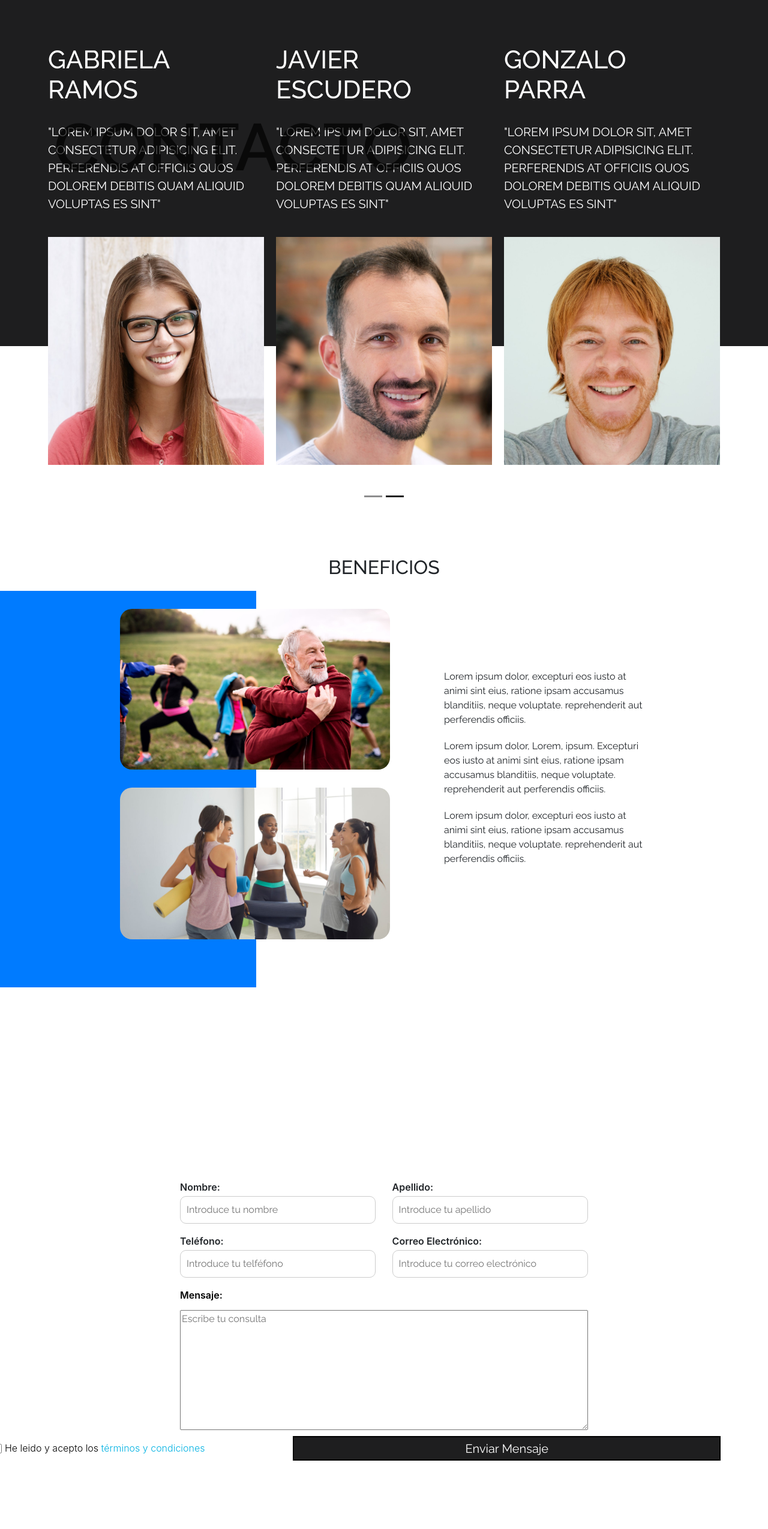
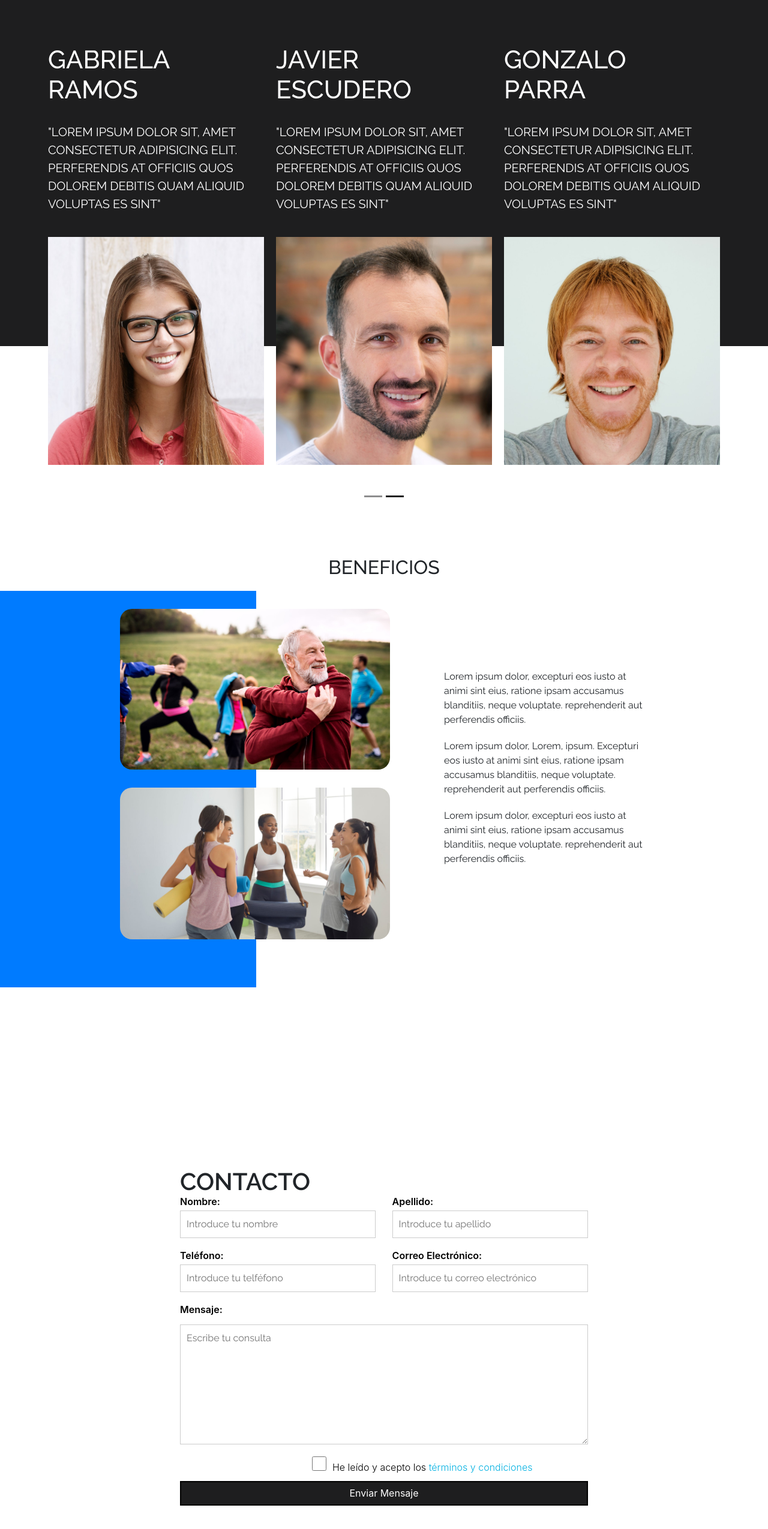
Before and after one commit to GabrielaRamos79/inner_visual_final_project, a React (Vite) app in the folder client/InnerVisual/: page / in a window 1280 px wide. Shown: the part 1541-4090 px from the top of the page at 60% size. Built offline with nearby package versions, Linux system fonts and the light colour scheme.

Commit message:
style contact and jobs

```diff
--- a/client/InnerVisual/src/components/contact/Contact.jsx
+++ b/client/InnerVisual/src/components/contact/Contact.jsx
@@ -83,8 +83,8 @@ const Contact = () => {
     <>
       <div className='jobs-container-contact-with-us'>
 
-        <h1 className='titleJobs-container-contact-with-us'>CONTACTO</h1>
-        <br />
+        <h2 className='titleJobs-container-contact-with-us'>CONTACTO</h2>
+
 
         <form onSubmit={handleSubmit}>
 
@@ -160,15 +160,16 @@ const Contact = () => {
                     />
                   </div>
                   <div className="input-group-terms-contact-with-us">
+                    <div className="checkbox-label-container">
                       <input
                         type="checkbox"
-                      id="accept-terms-contact-with-us"
+                        id="terms-contact-with-us"
                         checked={acceptTerms}
                         onChange={(e) => setAcceptTerms(e.target.checked)}
                         onBlur={() => setAcceptTermsTouched(true)}
                       />
-                    <label htmlFor="accept-terms-contact-with-us">He leido y acepto los <a href="/terminos-y-condiciones" target="_blank" rel="noopener noreferrer">términos y condiciones</a></label>
-
+                      <label htmlFor="terms-contact-with-us">He leído y acepto los <a href="/terminos-y-condiciones" target="_blank" rel="noopener noreferrer">términos y condiciones</a></label>
+                    </div>
                     <div className="submit-button-wrapper-contact-with-us">
                       <button type="submit" className="submit-button-contact-with-us">Enviar Mensaje</button>
                     </div>
--- a/client/InnerVisual/src/components/contact/contact.css
+++ b/client/InnerVisual/src/components/contact/contact.css
@@ -5,23 +5,16 @@
 
 .titleJobs-container-contact-with-us {
 
-  font-family: 'Raleway', sans-serif; /* Asegúrate de que la fuente Raleway esté disponible */
-  width: 1046px;
-  font-size: 110px;
+  font-family: 'Raleway', sans-serif;
+  font-size: 40px;
   font-weight: 600;
-  line-height: 130px;
+  line-height: 1.2;
+  margin: 0;
   text-align: left;
-  /*background: #353333;*/
-  opacity: 0.7; /* Ajusta la opacidad según sea necesario */
-  color: black; /* Asegura que el texto sea visible contra el fondo oscuro */
-  position: absolute;
-  top: 1722px;
-  left: 90px;
-  z-index: 1; /* Para asegurarse de que el título se muestre por encima de otros elementos */
-  /* margin: 0;
-  font-size: 110px;
-  white-space: nowrap;
-  line-height: 1.2; */
+}
+.titleJobs-container-contact-with-us.subtitle {
+  font-size: 20px;
+  font-weight: 400;
 }
 
 .jobs-section-contact-with-us {
@@ -33,7 +26,6 @@
   max-width: 800px;
   margin: 0 auto;
   background-color: #f9f9f9;
-  border-radius: 10px;
   box-shadow: 0 0 10px rgba(0, 0, 0, 0.1);
 }
 
@@ -94,11 +86,9 @@
 .input-group-email-contact-with-us label {
   align-self: flex-start;
   margin-bottom: 5px;
-
   width: 206px;
   height: 19px;
   gap: 0px;
-  /* opacity: 0; */
   font-family: 'Inter', sans-serif;
   font-size: 16px;
   font-weight: 600;
@@ -112,17 +102,16 @@
   padding: 10px;
   margin-bottom: 10px;
   border: 1px solid #ccc;
-  border-radius: 10px;
   box-sizing: border-box;
 }
 
 .textarea-field {
   resize: vertical;
   height: 200px;
-  width: 100%;
 }
 
-.input-group-message-contact-with-us {
+.input-group-message-contact-with-us,
+.input-group-terms-contact-with-us {
   display: flex;
   flex-direction: column;
   align-items: center;
@@ -136,58 +125,68 @@
   width: 206px;
   height: 19px;
   gap: 0px;
-  /* opacity: 0; */
   font-family: 'Inter', sans-serif;
   font-size: 16px;
   font-weight: 600;
   line-height: 19.36px;
   text-align: left;
-  /* background: #1E1E1F; */
-  color: black; /* Asegúrate de que el texto sea visible contra el fondo oscuro */
+  color: black;
   margin-bottom: 5px;
 
 }
 .input-group-terms-contact-with-us {
   display: flex;
+
   align-items: center;
-  margin-bottom: 10px;
-  width: auto;
-  justify-content: flex-start;
-  gap: 0px;
+  gap: 10px;
+  width: 100%;
+
+}
+.checkbox-container {
+  display: flex;
+  align-items: center;
+  gap: 10px;
+}
+
+.checkbox-label-container input[type="checkbox"] {
+  margin-right: 10px; /* Espacio entre el checkbox y la etiqueta */
+}
+
+.checkbox-label-container label {
+  font-family: 'Inter', sans-serif;
+  font-size: 16px;
+  font-weight: 300;
+  line-height: 19.36px;
+  text-align: left;
+  color: black;
+  margin: 0;
+  white-space: nowrap;
+}
+
+.checkbox-label-container a {
+  color: #00B1E2;
+  text-decoration: none;
+}
+
+.checkbox-label-container a:hover {
+  text-decoration: underline;
 }
 
 .input-group-terms-contact-with-us input[type="checkbox"] {
   width: 24px;
   height: 24px;
-  top: 2197px;
-  left: 90px;
-  gap: 0px;
   border: 0.5px solid #000000;
-  /* opacity: 0; */
-  margin-right: 5px;
-  /* width: 24px;
-  height: 24px;
-  border: 0.5px solid #000000;
-  opacity: 0;
-  margin-right: 5px; */
+  margin-right: 10px;
 }
 
  .input-group-terms-contact-with-us label {
-  width: 565px;
-  height: 19px;
-  top: 2199px;
-  left: 131px;
-  gap: 0px;
-  /* opacity: 0; */
   font-family: 'Inter', sans-serif;
   font-size: 16px;
   font-weight: 300;
   line-height: 19.36px;
   text-align: left;
-  /* background: #1E1E1F; */
   color: black;
   margin: 0;
-
 }
 
 .input-group-terms-contact-with-us a {
@@ -203,23 +202,19 @@
 }
 .submit-button-wrapper-contact-with-us {
   display: flex;
-  justify-content: center;
-  width: 100%;
+  justify-content: flex-end;
+  width:100%;
 }
 
 .submit-button-contact-with-us {
-  width: 713px;
+  width: 50%;
   height: 41px;
-  top: 2188px;
-  left: 799px;
-  gap: 0px;
   background: #1E1E1F;
   border: 2px solid #000000;
   color: white;
   cursor: pointer;
   font-size: 20px;
   text-align: center;
-  margin: 0 auto;
 
 }
 
@@ -228,7 +223,6 @@
   background-color: #f44336;
   color: white;
   margin-bottom: 15px;
-  border-radius: 4px;
   width: 80%;
   text-align: center;
   position: relative;
--- a/client/InnerVisual/src/components/jobs/Jobs.jsx
+++ b/client/InnerVisual/src/components/jobs/Jobs.jsx
@@ -18,13 +18,14 @@ const Jobs = () => {
   const [message, setMessage] = useState('');
   const [messageTouched, setMessageTouched] = useState(false);
 
+  const [acceptTerms, setAcceptTerms] = useState(false);
+  const [acceptTermsTouched, setAcceptTermsTouched] = useState(false);
+
   const emailRegex = /^\S+@\S+\.\S+$/;
   const telephoneRegex = /^\d{9}$/;
 
   const handleSubmit = async (e) => {
     e.preventDefault();
-
-    let hasError = false;
 
     if (!name.trim()) {
       CustomSweetAlertError('El nombre es obligatorio.');
@@ -54,6 +55,11 @@ const Jobs = () => {
       setMessageTouched(true);
       return;
     }
+    if (!acceptTerms) {
+      CustomSweetAlertError('Debes aceptar el tratamiento de datos.');
+      setAcceptTermsTouched(true);
+      return;
+    }
 
     CustomSweetAlertOk('Mensaje enviado correctamente, nuestro administrador se pondará en contacto usted. Gracias');
 
@@ -62,31 +68,30 @@ const Jobs = () => {
     setTelephone('');
     setEmail('');
     setMessage('');
+    setAcceptTerms('');
 
     setNameTouched(false);
     setSurnameTouched(false);
     setTelephoneTouched(false);
     setEmailTouched(false);
     setMessageTouched(false);
-
-
+    setAcceptTermsTouched(false);
   };
 
   return (
     <>
-      <div className='jobs-container-contact-work-with-us'>
+      <div className='jobs-container-jobs-work-with-us'>
+
         <div className='container-title-Jobs'>
           <h2 className='titleJobs-jobs-work-with-us'>WORK WITH US</h2>
           <br></br>
           <h1 className='subtitleJobs-jobs-work-with-us'>Aqui te invitamos a que trabajes con nosotros, cuentanos sobre ti </h1>
          </div>
+
+         <div className="contact-form-jobs-work-with-us">
           <form onSubmit={handleSubmit}>
 
-              <div className="contact-form-jobs-work-with-us">
 
-                    <div className="input-group-name-jobs-work-with-us-row">
-
-                      <div className="input-group-name-jobs-work-with-us">
                         <label htmlFor="name-jobs-work-with-us">Nombre:</label>
                         <input
                           type="text"
@@ -97,9 +102,7 @@ const Jobs = () => {
                           onBlur={() =>  setNameTouched(true)}
                           className={`input-field ${nameTouched && !name.trim() ? 'error' : ''}`}
                       />
-                      </div>
 
-                      <div className="input-group-surname-jobs-work-with-us">
                        <label htmlFor="surname-contact-work-with-us">Apellido:</label>
                         <input
                           type="text"
@@ -110,13 +113,7 @@ const Jobs = () => {
                           onBlur={() =>  setSurnameTouched(true)}
                           className={`input-field ${surnameTouched && !surname.trim() ? 'error' : ''}`}
                         />
-                      </div>
 
-                    </div>
-
-                    <div className="input-group-jobs-work-row">
-
-                      <div className="input-group-telephone-jobs-work-with-us">
                         <label htmlFor="telephone-contact-work-with-us">Teléfono:</label>
                         <input
                           type="tel"
@@ -127,9 +124,7 @@ const Jobs = () => {
                           onBlur={() =>setTelephoneTouched(true)}
                           className={`input-field ${telephoneTouched && (!telephone.trim() || !telephoneRegex.test(telephone)) ? 'error' : ''}`}
                         />
-                      </div>
 
-                      <div className="input-group-email-jobs-work-with-us">
                         <label htmlFor="email-jobs-work-with-us">Correo Electrónico:</label>
                         <input
                           type="email"
@@ -140,11 +135,6 @@ const Jobs = () => {
                           onBlur={() => setEmailTouched(true)}
                           className={`input-field half-width ${emailTouched && !emailRegex.test(email) ? 'error' : ''}`}
                         />
-                      </div>
-
-                    </div>
-
-                    <div className="input-group-message-jobs-work-with-us">
                          <label htmlFor="message-jobs-work-with-us">Mensaje:</label>
                           <textarea
                             id="message-jobs-work-with-us"
@@ -154,13 +144,22 @@ const Jobs = () => {
                             onBlur={() => setMessageTouched(true)}
                             className={`textarea-field ${messageTouched && message.length < 5 ? 'error' : ''}`}
                           />
+                        <div className="input-group-terms-work-with-us">
+                          <input
+                            type="checkbox"
+                            id="terms-work-with-us"
+                            checked={acceptTerms}
+                            onChange={(e) => setAcceptTerms(e.target.checked)}
+                            onBlur={() => setAcceptTermsTouched(true)}
+                          />
+                          <label htmlFor="terms-work-with-us">He leido y acepto los <a href="/terminos-y-condiciones" target="_blank" rel="noopener noreferrer">términos y condiciones</a></label>
+                        </div>
+                          <div className="submit-button-jobs-work-with-us">
+                              <button type="submit" className="submit-button-jobs-work-with-us">Enviar Mensaje</button>
                           </div>
 
-                    <div className="submit-button-wrapper-jobs-with-us">
-                        <button type="submit" className="submit-button-jobs-with-us">Enviar Mensaje</button>
+            </form>
             </div>
-              </div>
-            </form>
           </div>
         </>
     );
--- a/client/InnerVisual/src/components/jobs/jobs.css
+++ b/client/InnerVisual/src/components/jobs/jobs.css
@@ -1,170 +1,135 @@
 .jobs-container-jobs-work-with-us {
-  text-align: center;
-  padding: 300px;
+  background: #EEEEEE;
+  padding: 50px;
   display: flex;
   justify-content: space-between;
 }
 
 .container-title-jobs {
   text-align: left;
-  width: 473px;
-  height: 258px;
-  gap: 0px;
-  opacity: 0;
+  width: 50%;
+  padding: 20px;
+}
+.titleJobs-jobs-work-with-us {
   font-family: Raleway;
-  font-size: 110px;
+  font-size: 40px;
   font-weight: 600;
-  line-height: 129.14px;
-  text-align: left;
-  background: #FFFFFF;
+  line-height: 1.2;
+  margin: 0;
 }
+
 .subtitleJobs-jobs-work-with-us {
-  width: 565px;
-  height: 151px;
-  gap: 0px;
-  opacity: 0;
   font-family: Inter;
   font-size: 20px;
   font-weight: 400;
-  line-height: 24.2px;
-  text-align: left;
-  background: #1E1E1F;
-}
-
-/* .titleJobs {
-  margin: 0;
-  font-size: 24px;
-  white-space: nowrap;
   line-height: 1.2;
-}*/
-
-.jobs-section-jobs-work-with-us {
-  text-align: center;
-  display: flex;
-  flex-direction: column;
-  align-items: center;
-  padding: 20px;
-  max-width: 800px;
-  margin: 0 auto;
-  background-color: #f9f9f9;
-  border-radius: 10px;
-  box-shadow: 0 0 10px rgba(0, 0, 0, 0.1);
-}
-
-.jobs-section-jobs-work-with-us form {
-  display: flex;
-  flex-direction: column;
-  align-items: center;
-  gap: 10px;
-  justify-content: center;
-  width: 100%;
 }
 
 .contact-form-jobs-work-with-us {
+  width: 45%;
+  padding: 20px;
+}
+
+.contact-form-jobs-work-with-us form {
   display: flex;
   flex-direction: column;
-  align-items: center;
-  gap: 10px;
-  justify-content: center;
-  width: 100%;
-  align-self: flex-end;
 }
 
-.input-group-name-jobs-work-with-us-row,
-.input-group-contact-work-row {
-  display: flex;
-  flex-direction: row;
-  justify-content: space-between;
-  width: 100%;
-}
-
-.input-group-name-jobs-work-with-us,
-.input-group-surname-jobs-work-with-us,
-.input-group-telephone-jobs-work-with-us,
-.input-group-email-jobs-work-with-us {
-  display: flex;
-  flex-direction: column;
-  width: 48%;
-}
-
-.input-group-name-jobs-work-with-us {
-  align-items: flex-start;
-}
-
-.input-group-surname-jobs-work-with-us {
-  align-items: flex-end;
-}
-
-.input-group-email-jobs-work-with-us,
-.input-group-telephone-jobs-work-with-us {
-  align-items: flex-start;
-}
-
-.input-group-email-jobs-work-with-us {
-  margin-left: 2%;
-}
-
-.input-group-name-jobs-work-with-us label,
-.input-group-surname-jobs-work-with-us label,
-.input-group-telephone-jobs-work-with-us label,
-.input-group-email-jobs-work-with-us label {
-  align-self: flex-start;
-  margin-bottom: 5px;
-}
-
-.input-field {
+.input-field, .textarea-field {
   width: 100%;
   padding: 10px;
   margin-bottom: 10px;
   border: 1px solid #ccc;
-  border-radius: 10px;
   box-sizing: border-box;
 }
 
 .textarea-field {
   resize: vertical;
   height: 200px;
-  width: 100%;
 }
 
-.input-group-message-jobs-work-with-us {
+.input-group-terms-work-with-us {
   display: flex;
-  flex-direction: column;
   align-items: center;
-  gap: 10px;
-  justify-content: center;
-  width: 100%;
+  margin-bottom: 10px;
+  width: auto;
+  justify-content: flex-start;
+  gap: 0px;
 }
 
-.input-group-message-jobs-work-with-us label {
-  align-self: flex-start;
-  width: 100%;
-  margin-bottom: 5px;
+.input-group-terms-work-with-us input[type="checkbox"] {
+  width: 24px;
+  height: 24px;
+  gap: 0px;
+  border: 0.5px solid #000000;
+  margin-right: 5px;
 }
 
-.submit-button-wrapper-jobs-work-with-us {
+ .input-group-terms-work-with-us label {
+  width: 713px;
+  height: 19px;
+  font-family: 'Inter', sans-serif;
+  font-size: 16px;
+  font-weight: 300;
+  line-height: 19.36px;
+  text-align: left;
+  color: black;
+  margin: 0;
+
+}
+
+.input-group-terms-work-with-us a {
+  color: #00B1E2;
+  text-decoration: none;
+}
+
+.input-group-terms-work-with-us a:hover {
+  text-decoration: underline;
+}
+.error {
+  border: 1px solid red;
+}
+.submit-button-wrapper-contact-with-us,
+.submit-button-wrapper-work-with-us {
   display: flex;
   justify-content: center;
   width: 100%;
 }
-
+.submit-button-contact-with-us,
 .submit-button-jobs-work-with-us {
-  padding: 10px 20px;
+  width: 713px;
+  height: 41px;
+  background: #1E1E1F;
+  border: 2px solid #000000;
+  color: #FFFFFF;
+  font-family: 'Inter', sans-serif;
+  font-size: 16px;
+  font-weight: 400;
+  line-height: 19.36px;
+  cursor: pointer;
+  transition: background-color 0.3s ease-in-out;
+}
+.submit-button-contact-with-us:hover,
+.submit-button-jobs-work-with-us:hover {
+  background: #4d4d4e;
+}
+label {
+  align-self: flex-start;
+  margin-bottom: 5px;
+  width: 206px;
+  height: 19px;
+  font-family: 'Inter', sans-serif;
+  font-size: 16px;
+  font-weight: 600;
+  line-height: 19.36px;
+  text-align: left;
   color: black;
-  border: none;
-  border-radius: 20px;
-  cursor: pointer;
-  font-size: 20px;
-  text-align: center;
-  margin: 0 auto;
 }
-
 .alert {
   padding: 20px;
   background-color: #f44336;
   color: white;
   margin-bottom: 15px;
-  border-radius: 4px;
   width: 80%;
   text-align: center;
   position: relative;
@@ -180,41 +145,36 @@
 }
 
 @media (max-width: 768px) {
-  .jobs-section-jobs-work-with-us {
-    padding: 10px;
+  .jobs-container-contact-work-with-us {
+    flex-direction: column;
+    align-items: center;
   }
 
-  .contact-form-jobs-work-with-us {
+  .container-title-Jobs, .contact-form-jobs-work-with-us {
     width: 100%;
   }
 
-  .titleJobs {
-    font-size: 18px;
+  .titleJobs-jobs-work-with-us {
+    font-size: 24px;
   }
 
-  .submit-button-jobs-work-with-us {
+  .submit-button-jobs-with-us {
     font-size: 16px;
     padding: 8px 16px;
   }
 }
 
 @media (max-width: 480px) {
-  .titleJobs {
-    font-size: 16px;
+  .titleJobs-jobs-work-with-us {
+    font-size: 20px;
   }
 
-  .input-field,
-  .textarea-field {
+  .input-field, .textarea-field {
     padding: 8px;
   }
 
-  .submit-button-jobs-work-with-us {
+  .submit-button-jobs-with-us {
     font-size: 14px;
     padding: 6px 12px;
   }
-
-  .alert {
-    width: 90%;
-    padding: 10px;
-  }
 }
```
Lines whose indentation alone changed are shown as unchanged.
